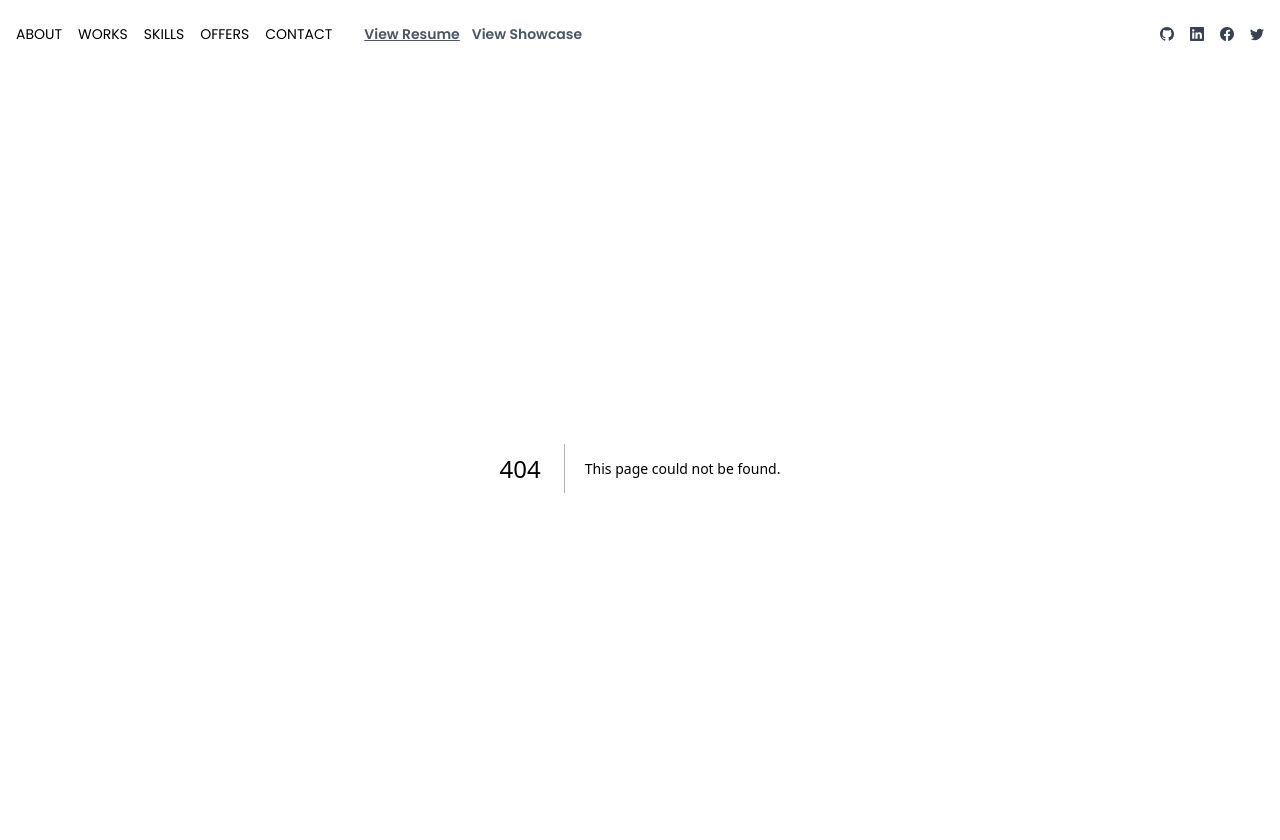
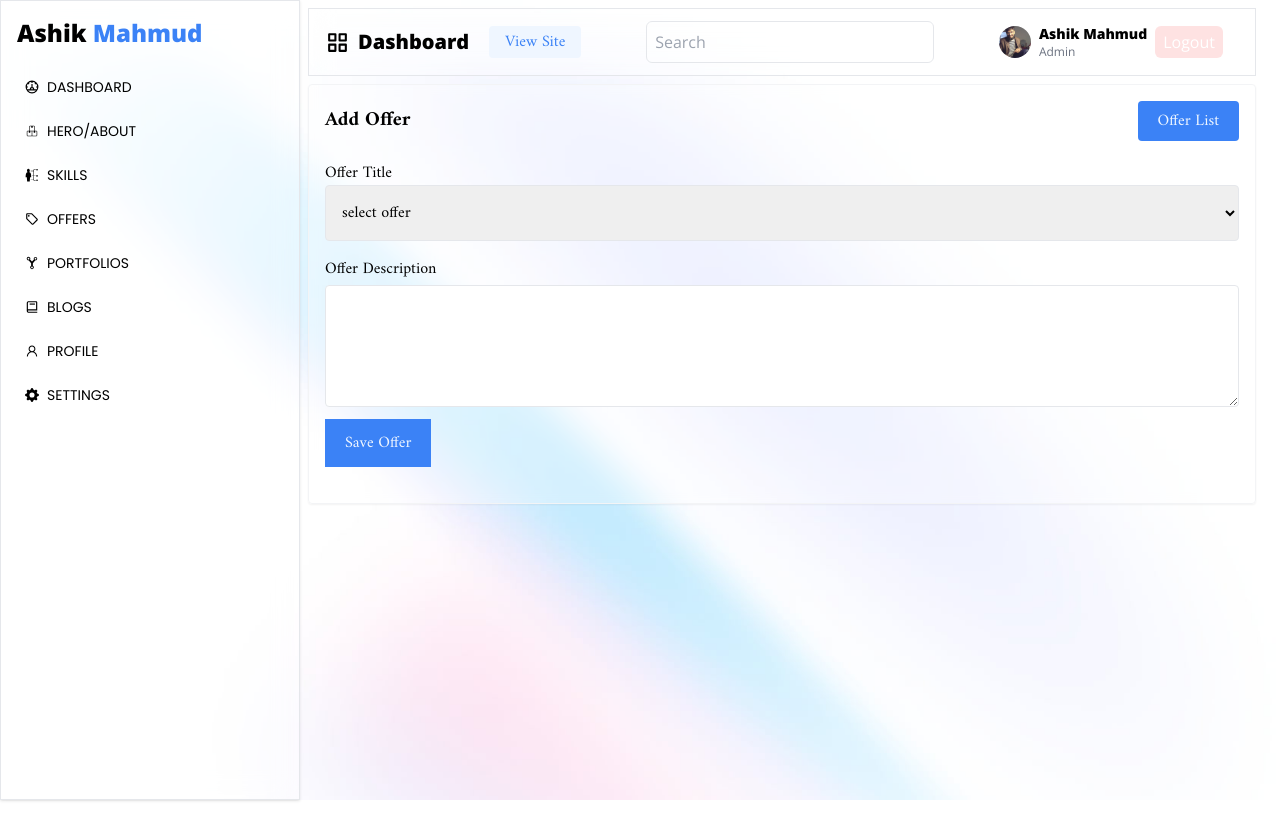
Before and after one commit to Ashik-Mahmud/nextjs-offical-portfolio, a Next.js app: page /dashboard/offers/add in a window 1280 px wide. Before the commit this address had no page. Shown: the top 840 px of the page. After the commit the page ends 800 px from the top, so only its background shows below. Built offline with nearby package versions, Linux system fonts and the light colour scheme.

Commit message:
done to offfers apge in dashboard

```diff
--- a/components/Navbar.tsx
+++ b/components/Navbar.tsx
@@ -29,6 +29,11 @@ const Navbar = (props: Props) => {
               <li>
                 <Link href="/skills" className="font-medium">
                   Skills
+                </Link>
+              </li>
+              <li>
+                <Link href="/achievements" className="font-medium">
+                  Achievements
                 </Link>
               </li>
               <li>
--- /dev/null
+++ b/pages/achievements/index.tsx
@@ -0,0 +1,19 @@
+import SectionTitle from "@/components/SectionTitle";
+import Head from "next/head";
+
+type Props = {};
+
+const AchievementPage = (props: Props) => {
+  return (
+    <div>
+      <Head>
+        <title>Achievements</title>
+      </Head>
+      <div className="container">
+        <SectionTitle title="Achievements" />
+      </div>
+    </div>
+  );
+};
+
+export default AchievementPage;
--- /dev/null
+++ b/pages/dashboard/offers/add.tsx
@@ -0,0 +1,67 @@
+import DashboardLayout from "@/components/layouts/DashboardLayout";
+import Link from "next/link";
+import React from "react";
+
+type Props = {};
+
+const AddOfferPage = (props: Props) => {
+  return (
+    <div className="font-amiri">
+      <div className="flex items-center justify-between ">
+        <h3 className="text-xl font-bold">Add Offer</h3>
+        <Link
+          className="p-2 px-5 bg-blue-500 text-blue-50 rounded font-amiri"
+          href={"/dashboard/offers"}
+        >
+          Offer List
+        </Link>
+      </div>
+      <div className="offer-form ">
+        <form action="" className="py-5">
+          <div className="input-group ">
+            <label htmlFor="title">Offer Title</label>
+
+            <select
+              name=""
+              id=""
+              className="w-full border p-3 rounded outline-none"
+            >
+              <option value="">select offer</option>
+              <option value="Web Development">Web Development</option>
+              <option value="Full Stack Development">
+                Full Stack Development
+              </option>
+              <option value="Frontend Development">Frontend Development</option>
+              <option value="Backend Development">Backend Development</option>
+              <option value="App Development">App Development</option>
+              <option value="Web App Development">Web App Development</option>
+              <option value="Database Managing">Database Managing</option>
+              <option value="UI/UX Design">UI/UX Design</option>
+              <option value="Digital Marketing">Digital Marketing</option>
+              <option value="MERN Stack">MERN Stack</option>
+            </select>
+          </div>
+          <div className="input-group mt-4">
+            <label htmlFor="description">Offer Description</label>
+            <textarea
+              name="description"
+              id="description"
+              cols={3}
+              rows={4}
+              className="w-full border outline-none my-1 rounded p-3"
+            ></textarea>
+          </div>
+          <button className="bg-blue-500 text-blue-50 p-3 px-5">
+            Save Offer
+          </button>
+        </form>
+      </div>
+    </div>
+  );
+};
+
+AddOfferPage.getLayout = (page: React.ReactNode) => {
+  return <DashboardLayout>{page}</DashboardLayout>;
+};
+
+export default AddOfferPage;
--- a/pages/dashboard/offers/index.tsx
+++ b/pages/dashboard/offers/index.tsx
@@ -1,10 +1,23 @@
 import DashboardLayout from "@/components/layouts/DashboardLayout";
+import Link from "next/link";
 import React from "react";
 
 type Props = {};
 
 const OffersPage = (props: Props) => {
-  return <div>OffersPage</div>;
+  return (
+    <div>
+      <div className="title font-amiri flex items-center justify-between">
+        <h3 className="text-xl font-bold">Offer Page Customize</h3>
+        <Link
+          className="p-2 px-5 bg-transparent border-blue-500 border text-blue-500 hover:bg-blue-500 hover:text-blue-50 transition-all"
+          href={"/dashboard/offers/add"}
+        >
+          Add Offer
+        </Link>
+      </div>
+    </div>
+  );
 };
 
 OffersPage.getLayout = (page: React.ReactNode) => {
```
